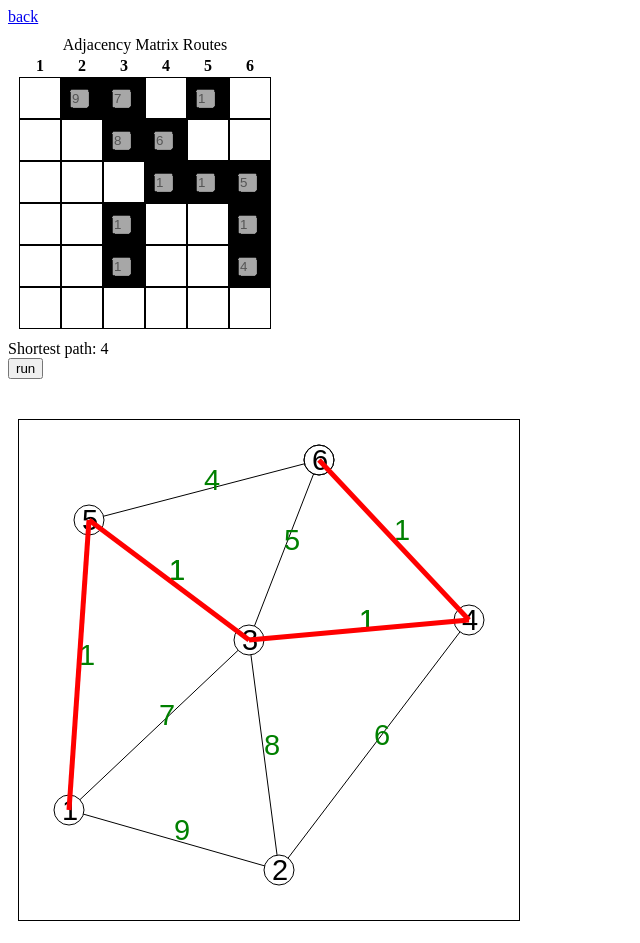
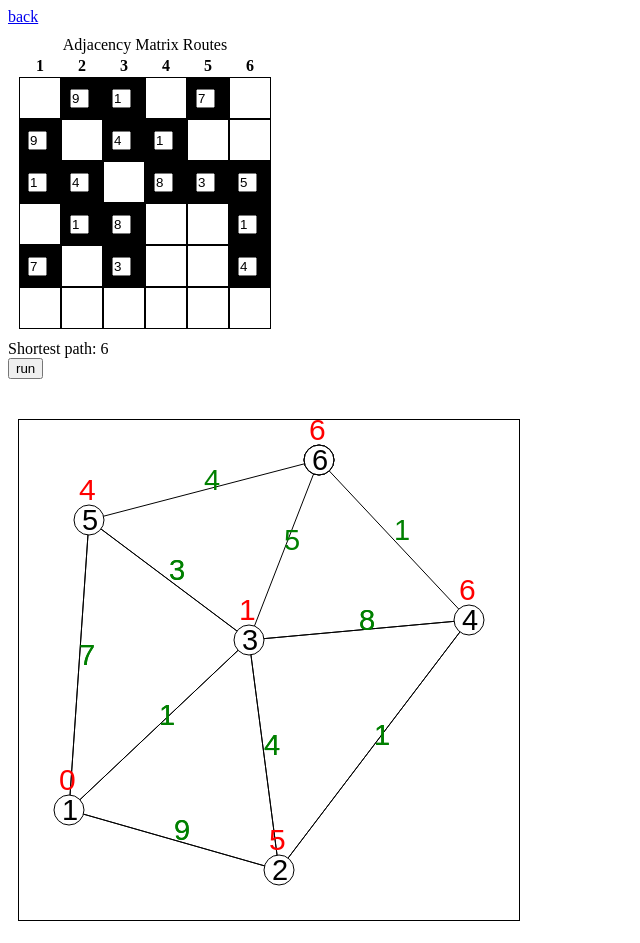
Before and after one commit to Wellast/graph-1, a plain HTML site: page graph-dijkstra/index.html in a window 1280 px wide. Both pictures are taken after a click on the button "run". Shown: the whole page, without its empty margins (0-640 px from the left). Drawn offline with Linux system fonts and the light colour scheme.

Commit message:
done graph-dijkstra

```diff
--- a/graph-dijkstra/graph.js
+++ b/graph-dijkstra/graph.js
@@ -55,6 +55,20 @@ function drawWeights(coords, matrix, weights) {
     ctx.stroke();
 }
 
+function drawResult(coords, weights) {
+    coords.forEach( (node) => {
+        console.log(weights[node.id])
+        ctx.beginPath()
+        ctx.fillStyle = 'red'
+        ctx.font = "30px Arial"
+        ctx.fillText(weights[node.id], node.x - 10, node.y - 20)
+    })
+}
+
+function clearCanvas() {
+    ctx.clearRect(0, 0, canvas.width, canvas.height);
+}
+
 drawEdges(coords, adjacencyMatrixRoutes)
 drawNodes(coords)
 drawWeights(coords, adjacencyMatrixRoutes, adjacencyMatrixWeights)
--- a/graph-dijkstra/grid.js
+++ b/graph-dijkstra/grid.js
@@ -20,20 +20,20 @@ let coords = [
 const adjacencyMatrixRoutes = [
 /*         1  2  3  4  5  6  */
 /* 1 */  [ _, 1, 1, _, 1, _ ],
-/* 2 */  [ _, _, 1, 1, _, _ ],
-/* 3 */  [ _, _, _, 1, 1, 1 ],
-/* 4 */  [ _, _, 1, _, _, 1 ],
-/* 5 */  [ _, _, 1, _, _, 1 ],
+/* 2 */  [ 1, _, 1, 1, _, _ ],
+/* 3 */  [ 1, 1, _, 1, 1, 1 ],
+/* 4 */  [ _, 1, 1, _, _, 1 ],
+/* 5 */  [ 1, _, 1, _, _, 1 ],
 /* 6 */  [ _, _, _, _, _, _ ],
 ]
 
 const adjacencyMatrixWeights = [
 /*         1  2  3  4  5  6  */
-/* 1 */  [ _, 9, 7, _, 1, _ ],
-/* 2 */  [ 9, _, 8, 6, _, _ ],
-/* 3 */  [ 7, 8, _, 1, 1, 5 ],
-/* 4 */  [ _, 6, 1, _, _, 1 ],
-/* 5 */  [ 1, _, 1, _, _, 4 ],
+/* 1 */  [ _, 9, 1, _, 7, _ ],
+/* 2 */  [ 9, _, 4, 1, _, _ ],
+/* 3 */  [ 1, 4, _, 8, 3, 5 ],
+/* 4 */  [ _, 1, 8, _, _, 1 ],
+/* 5 */  [ 7, _, 3, _, _, 4 ],
 /* 6 */  [ _, _, 5, 1, 4, _ ],
 ]
 
@@ -56,9 +56,24 @@ function drawGrid() {
 
                 if (adjacencyMatrixRoutes[x-1][y-1] === 1) {
                     const inp = document.createElement('input')
+                    inp.id = `inp_${x}-${y}`
                     inp.classList.add('inp')
+                    inp.dataset.x = y
+                    inp.dataset.y = x
                     inp.value = adjacencyMatrixWeights[x-1][y-1]
-                    inp.disabled = true
+                    inp.addEventListener('input', function (evt) {
+                        adjacencyMatrixWeights[evt.target.dataset.x-1][evt.target.dataset.y-1] = +this.value
+                        adjacencyMatrixWeights[evt.target.dataset.y-1][evt.target.dataset.x-1] = +this.value
+                        try {
+                            document.getElementById(`inp_${evt.target.dataset.x}-${evt.target.dataset.y}`).value = this.value
+                        } catch(err) {
+                            console.warn(err)
+                        }
+                        clearCanvas()
+                        drawEdges(coords, adjacencyMatrixRoutes)
+                        drawNodes(coords)
+                        drawWeights(coords, adjacencyMatrixRoutes, adjacencyMatrixWeights)
+                    });
                     td.classList.add('black')
                     td.innerHTML = 1
                     td.appendChild(inp)
@@ -77,34 +92,17 @@ function drawGrid() {
     })
 }
 
-function drawRoute(coords, adjacencyMatrix, history) {
-    function canvasLine(fromx, fromy, tox, toy) {
-        ctx.beginPath()
-        ctx.strokeStyle = 'red';
-        ctx.lineWidth = 5;
-        ctx.moveTo(fromx, fromy);
-        ctx.lineTo(tox, toy);
-        ctx.stroke();
-    }
-
-    history.forEach((id, idx) => {
-        if (idx === 0) {
-            return
-        }
-
-        const from = coords.find((el) => el.id === history[idx-1])
-        const to   = coords.find((el) => el.id === id)
-        console.log(from.id, '=>', to.id)
-        canvasLine(from.x, from.y, to.x, to.y)
-    })
-}
-
 function RunButtonInit() {
     const runBtn = document.getElementById('find_path_button');
     runBtn.addEventListener('click', () => {
+        clearCanvas()
+        drawEdges(coords, adjacencyMatrixRoutes)
+        drawNodes(coords)
+        drawWeights(coords, adjacencyMatrixRoutes, adjacencyMatrixWeights)
         const pathInfo = getShortestPath(coords, adjacencyMatrixRoutes, adjacencyMatrixWeights)
         document.getElementById('dinstance').innerHTML = pathInfo.result
-        drawRoute(coords, adjacencyMatrixRoutes, pathInfo.history)
+        console.log(pathInfo)
+        drawResult(coords, pathInfo.distance)
     })
 }
 
@@ -114,41 +112,43 @@ function getShortestPath(coords, matrixRoutes, matrixWeights) {
     const visited = {}
     const distance = {}
     const history = []
+    const start = coords.map((row) => row.id).sort()[0]
+    const finish = coords.map((row) => row.id).sort()[coords.length - 1]
 
     coords.forEach((el) => {
         visited[el.id] = false
         distance[el.id] = Number.MAX_SAFE_INTEGER
     })
     distance[1] = 0
+    visited[finish] = true
 
     function visit(id) {
+        if (visited[id]) {
+            return
+        }
         visited[id] = true
         const mergedNodes = matrixRoutes[id-1].map((val, idx) => val > 0 ? idx+1 : 0).filter((el) => el > 0)
+        console.log(`Visiting ${id}. Node connected to ${mergedNodes}`)
         if (mergedNodes.length) {
-            console.log(`Visiting ${id}. Node connected to ${mergedNodes}`)
             history.push(id)
             const d = []
             mergedNodes.forEach((mn) => {
-                if (!visited[mn]) {
+                d.push({ id: mn, distance: matrixWeights[id-1][mn-1] })
+                if (distance[id] + matrixWeights[id-1][mn-1] < distance[mn]) {
                     console.log(`distance[${mn}] = ${distance[id] + matrixWeights[id-1][mn-1]}`)
                     distance[mn] = distance[id] + matrixWeights[id-1][mn-1]
-                    d.push({ id: mn, distance: matrixWeights[id-1][mn-1] })
                 }
             })
             d.sort((a,b) => a.distance - b.distance)
-            const nextVisit = d.find((el) => !visited[el.id])
-            if (nextVisit) {
-                return visit(nextVisit.id)
+            const nextVisits = d.filter((el) => !visited[el.id])
+            if (nextVisits) {
+                nextVisits.forEach((nv) => {
+                    return visit(nv.id)
+                })
             }
         }
         return
     }
-    visit(1)
-    history.push(6)
-
-    console.log(visited)
-    console.log(distance)
-    console.log(history)
-
-    return { result: distance[coords[coords.length-1].id], visited, distance, history }
+    visit(start)
+    return { result: distance[coords[coords.length-1].id], visited, distance}
 }
```
Also changed, not shown: index.html (+1 -1 lines).
